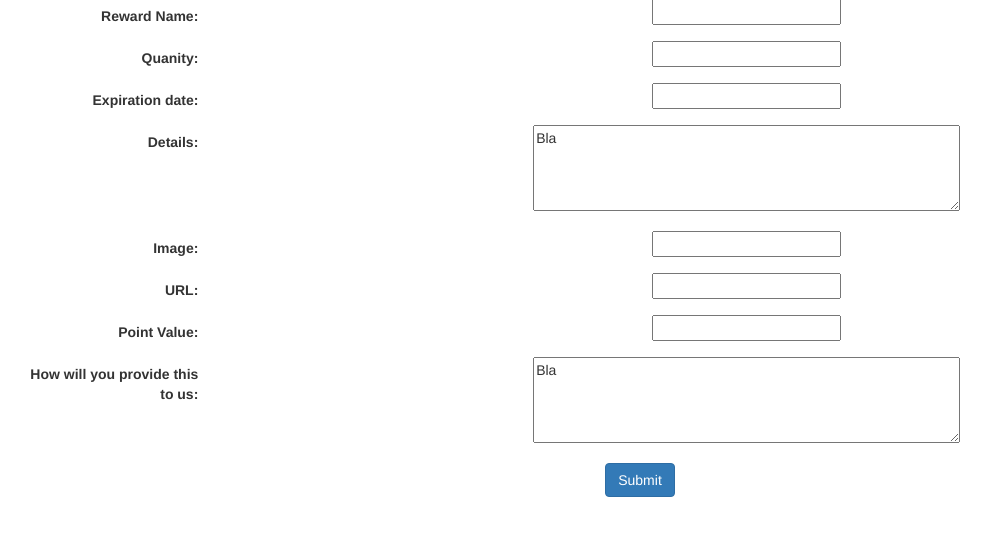
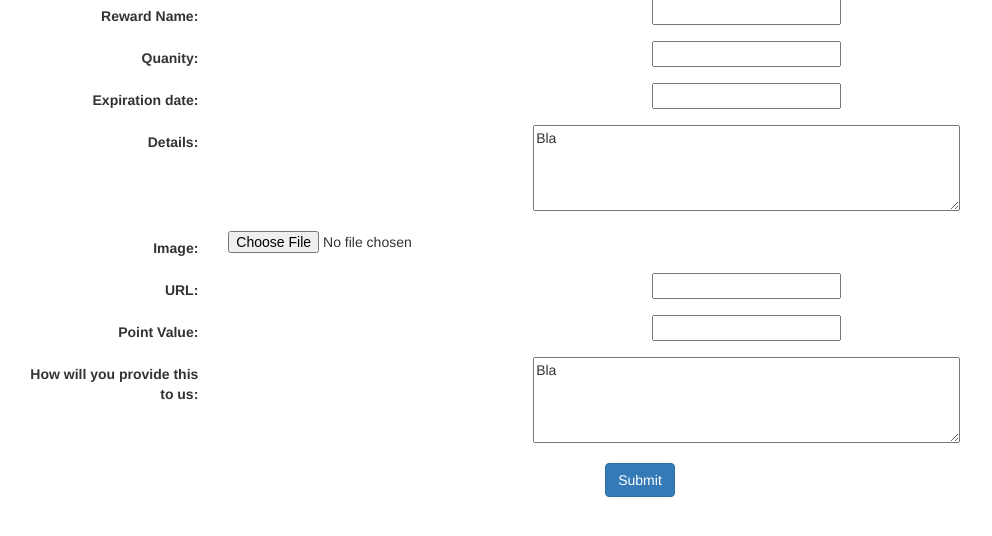
Before and after one commit to msamuels/social_monitization, a PHP site: template templates/create-reward.php in a window 1280 px wide. Shown: the part 195-731 px from the top of the page, without its empty margins (0-992 px from the left). Run offline with PHP 8.4, Linux system fonts and the light colour scheme; the template is opened without the code that fills it, so the values that code supplies are empty.

Commit message:
Reward upload image fix

```diff
--- a/templates/create-reward.php
+++ b/templates/create-reward.php
@@ -1,6 +1,6 @@
 <H1>Campaign Setup</H1>
 <h2>Non-Profit Donation:Reward</h2>
-<form action="/save-reward" method="POST" class="form-horizontal" role="form">
+<form action="/save-reward"  enctype="multipart/form-data" method="POST" class="form-horizontal" role="form">
     <div class="form-group">
         <label class="control-label col-sm-2">Reward Name:</label>
         <div class="col-sm-10">
@@ -33,7 +33,7 @@
     <div class="form-group">
         <label class="control-label col-sm-2">Image:</label>
         <div class="col-sm-10">
-            <input type="text" name="image" />
+            <input type="file" name="image" id="image" />
         </div>
     </div>
 
```
Also changed, not shown: README.md.
